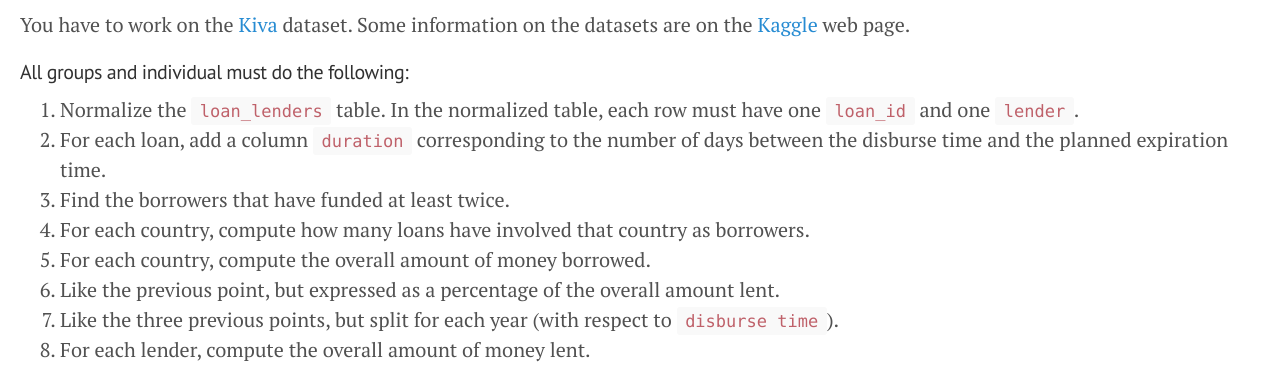
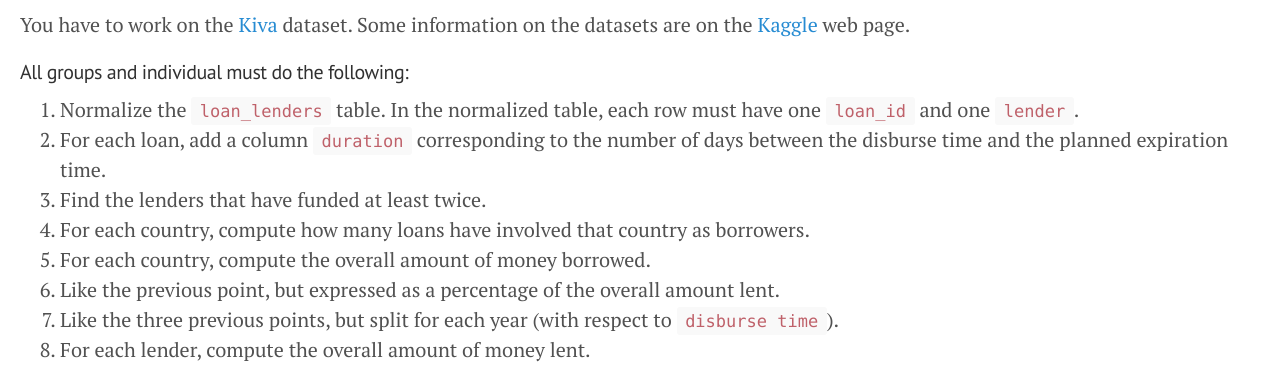
Before and after one commit to gdv/foundationsCS, a Jekyll site: the page built from docs/2019-project.md, in a window 1280 px wide. Shown: the top 370 px of the page. Built offline with Jekyll 4.4.1, drawn with Linux system fonts in a browser that asks for light colours; our own code applies the rules of GitHub Pages for plain Markdown files.

Commit message:
changed point 3

```diff
--- a/docs/2019-project.md
+++ b/docs/2019-project.md
@@ -7,7 +7,7 @@ Some information on the datasets are on the [Kaggle](https://www.kaggle.com/gabo
 1.  Normalize the `loan_lenders` table. In the normalized table, each row must have one `loan_id` and one `lender`.
 1.  For each loan, add a column `duration` corresponding to the number of days between the disburse time and the planned
     expiration time.
-1.  Find the borrowers that have funded at least twice.
+1.  Find the lenders that have funded at least twice.
 1.  For each country, compute how many loans have involved that country as borrowers.
 1.  For each country, compute the overall amount of money borrowed.
 1.  Like the previous point, but expressed as a percentage of the overall amount lent.
```
